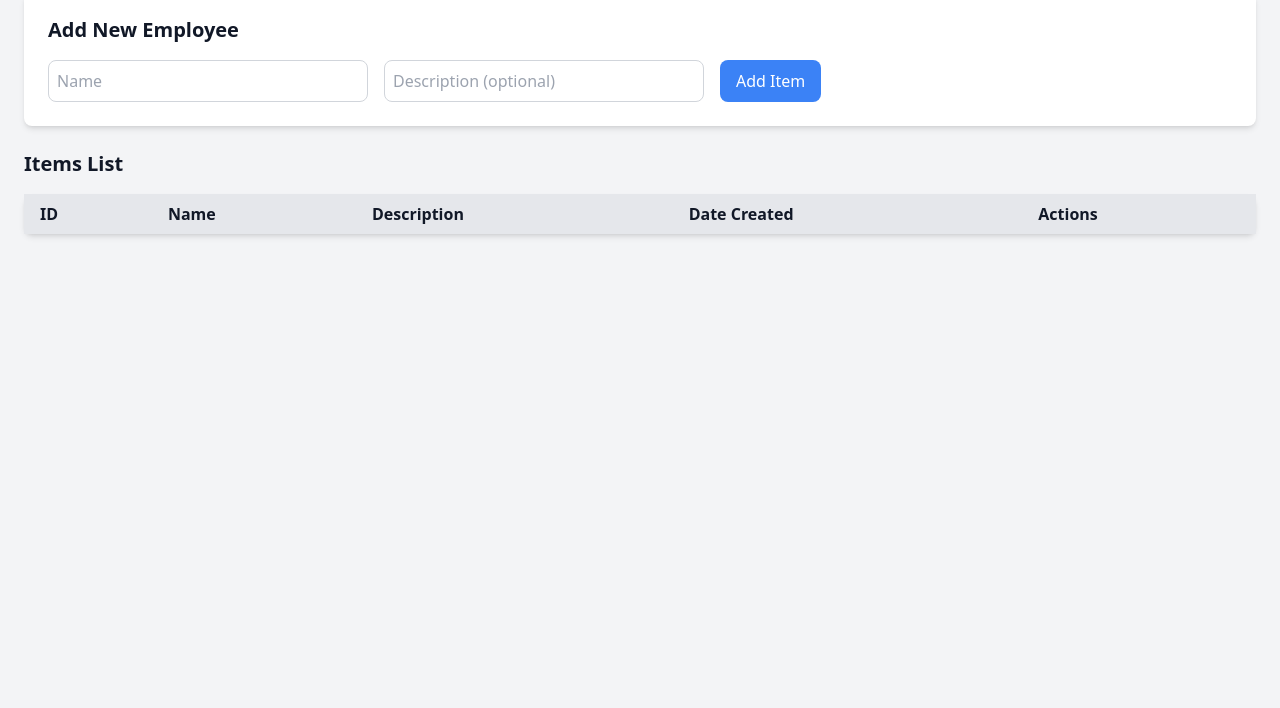
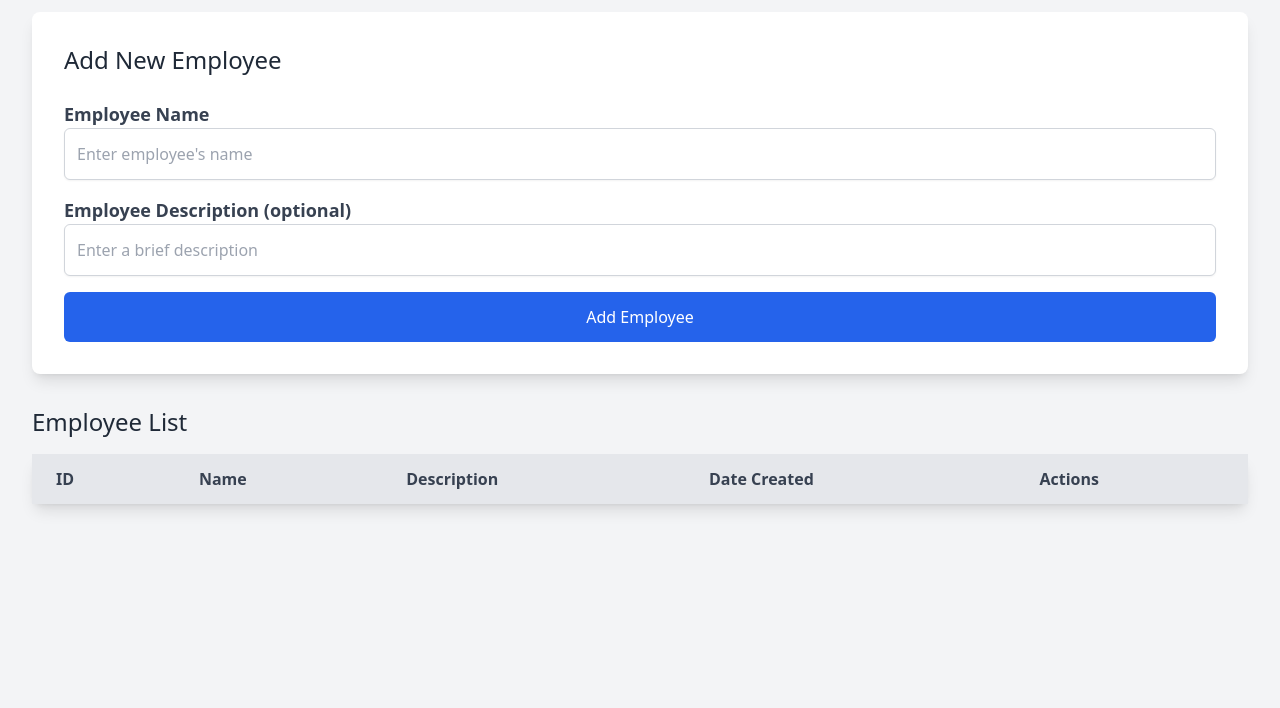
Before and after one commit to gabangsr/web-app, a website: page public/index.html in a window 1280 px wide. Shown: the part 92-800 px from the top of the page. Drawn offline with nearby package versions, Linux system fonts and the light colour scheme; no server answers.

Commit message:
Adjusted index.html

```diff
--- a/public/index.html
+++ b/public/index.html
@@ -3,60 +3,76 @@
 <head>
     <meta charset="UTF-8">
     <meta name="viewport" content="width=device-width, initial-scale=1.0">
-    <title>Database Manager</title>
+    <title>Employee Database Manager</title>
     <script src="https://cdn.tailwindcss.com"></script>
 </head>
-<body class="bg-gray-100 font-sans text-gray-900">
+<body class="bg-gray-100 font-sans text-gray-800 leading-relaxed">
 
-<div class="container mx-auto p-6">
-    <h1 class="text-3xl font-bold mb-6">Employee Database Manager</h1>
+<div class="container mx-auto p-8">
+    <h1 class="text-4xl font-semibold text-gray-900 mb-8">Employee Database Manager</h1>
 
-    <div class="bg-white p-6 rounded-lg shadow-md mb-6">
-        <h2 class="text-xl font-semibold mb-4">Add New Employee</h2>
-        <form id="add-item-form" class="flex space-x-4">
-            <input type="text" id="item-name" placeholder="Name" required
-                class="p-2 border border-gray-300 rounded-lg w-80" />
-            <input type="text" id="item-description" placeholder="Description (optional)"
-                class="p-2 border border-gray-300 rounded-lg w-80" />
-            <input type="submit" value="Add Item"
-                class="px-4 py-2 bg-blue-500 text-white rounded-lg hover:bg-blue-600 cursor-pointer" />
+    <div class="bg-white p-8 rounded-lg shadow-lg mb-8">
+        <h2 class="text-2xl font-medium text-gray-800 mb-6">Add New Employee</h2>
+        <form id="add-item-form" class="space-y-4">
+            <div>
+                <label for="item-name" class="block text-lg font-semibold text-gray-700">Employee Name</label>
+                <input type="text" id="item-name" placeholder="Enter employee's name" required
+                    class="w-full p-3 border border-gray-300 rounded-md shadow-sm focus:ring-2 focus:ring-blue-500 focus:border-blue-500" />
+            </div>
+            <div>
+                <label for="item-description" class="block text-lg font-semibold text-gray-700">Employee Description (optional)</label>
+                <input type="text" id="item-description" placeholder="Enter a brief description"
+                    class="w-full p-3 border border-gray-300 rounded-md shadow-sm focus:ring-2 focus:ring-blue-500 focus:border-blue-500" />
+            </div>
+            <div>
+                <input type="submit" value="Add Employee"
+                    class="w-full py-3 bg-blue-600 text-white rounded-md hover:bg-blue-700 focus:ring-2 focus:ring-blue-500 cursor-pointer" />
+            </div>
         </form>
     </div>
 
-    <h2 class="text-xl font-semibold mb-4">Items List</h2>
-    <table class="min-w-full table-auto bg-white rounded-lg shadow-md">
+    <h2 class="text-2xl font-medium text-gray-800 mb-4">Employee List</h2>
+    <table class="min-w-full table-auto bg-white rounded-lg shadow-lg">
         <thead class="bg-gray-200">
             <tr>
-                <th class="py-2 px-4 text-left">ID</th>
-                <th class="py-2 px-4 text-left">Name</th>
-                <th class="py-2 px-4 text-left">Description</th>
-                <th class="py-2 px-4 text-left">Date Created</th>
-                <th class="py-2 px-4 text-left">Actions</th>
+                <th class="py-3 px-6 text-left text-gray-700 font-semibold">ID</th>
+                <th class="py-3 px-6 text-left text-gray-700 font-semibold">Name</th>
+                <th class="py-3 px-6 text-left text-gray-700 font-semibold">Description</th>
+                <th class="py-3 px-6 text-left text-gray-700 font-semibold">Date Created</th>
+                <th class="py-3 px-6 text-left text-gray-700 font-semibold">Actions</th>
             </tr>
         </thead>
-        <tbody id="items-list">
+        <tbody id="items-list" class="text-gray-700">
         </tbody>
     </table>
 
 </div>
+
 <div id="edit-modal" class="fixed inset-0 bg-black bg-opacity-50 flex justify-center items-center hidden">
-    <div class="bg-white p-6 rounded-lg w-96">
-        <h2 class="text-xl font-semibold mb-4">Edit Item</h2>
-        <input type="text" id="edit-name" class="p-2 border border-gray-300 rounded-lg w-full mb-4" placeholder="Name" />
-        <input type="text" id="edit-description" class="p-2 border border-gray-300 rounded-lg w-full mb-4" placeholder="Description" />
-        <div class="flex justify-end">
-            <button id="save-edit" class="px-4 py-2 bg-green-500 text-white rounded-lg hover:bg-green-600">Save</button>
-            <button id="cancel-edit" class="ml-4 px-4 py-2 bg-gray-500 text-white rounded-lg hover:bg-gray-600">Cancel</button>
+    <div class="bg-white p-8 rounded-lg shadow-xl w-96">
+        <h2 class="text-2xl font-semibold text-gray-800 mb-4">Edit Employee</h2>
+        <div>
+            <label for="edit-name" class="block text-lg font-semibold text-gray-700">Employee Name</label>
+            <input type="text" id="edit-name" class="w-full p-3 border border-gray-300 rounded-md shadow-sm focus:ring-2 focus:ring-blue-500 focus:border-blue-500 mb-4" placeholder="Name" />
+        </div>
+        <div>
+            <label for="edit-description" class="block text-lg font-semibold text-gray-700">Description</label>
+            <input type="text" id="edit-description" class="w-full p-3 border border-gray-300 rounded-md shadow-sm focus:ring-2 focus:ring-blue-500 focus:border-blue-500 mb-4" placeholder="Description" />
+        </div>
+        <div class="flex justify-end space-x-4">
+            <button id="save-edit" class="px-5 py-3 bg-green-600 text-white rounded-md hover:bg-green-700 focus:ring-2 focus:ring-green-500">Save</button>
+            <button id="cancel-edit" class="px-5 py-3 bg-gray-500 text-white rounded-md hover:bg-gray-600 focus:ring-2 focus:ring-gray-500">Cancel</button>
         </div>
     </div>
 </div>
 
 <div id="delete-modal" class="fixed inset-0 bg-black bg-opacity-50 flex justify-center items-center hidden">
-    <div class="bg-white p-6 rounded-lg w-96">
-        <h2 class="text-xl font-semibold mb-4">Are you sure you want to delete this item?</h2>
-        <div class="flex justify-end">
-            <button id="confirm-delete" class="px-4 py-2 bg-red-500 text-white rounded-lg hover:bg-red-600">Delete</button>
-            <button id="cancel-delete" class="ml-4 px-4 py-2 bg-gray-500 text-white rounded-lg hover:bg-gray-600">Cancel</button>
+    <div class="bg-white p-8 rounded-lg shadow-xl w-96">
+        <h2 class="text-2xl font-semibold text-gray-800 mb-4">Confirm Deletion</h2>
+        <p class="text-lg text-gray-700 mb-6">Are you sure you want to delete this employee?</p>
+        <div class="flex justify-end space-x-4">
+            <button id="confirm-delete" class="px-5 py-3 bg-red-600 text-white rounded-md hover:bg-red-700 focus:ring-2 focus:ring-red-500">Delete</button>
+            <button id="cancel-delete" class="px-5 py-3 bg-gray-500 text-white rounded-md hover:bg-gray-600 focus:ring-2 focus:ring-gray-500">Cancel</button>
         </div>
     </div>
 </div>
```
